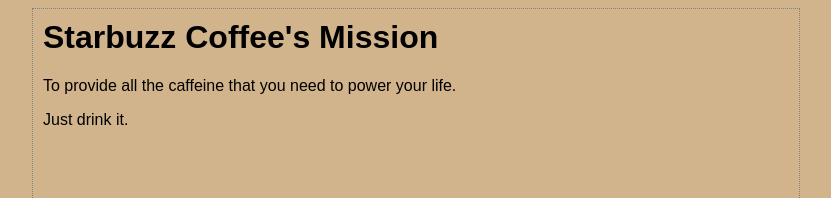
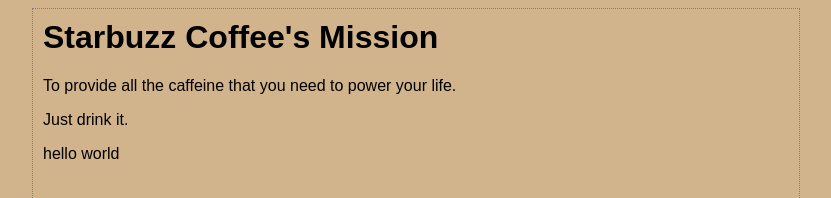
Before and after one commit to YYYUC/STARBUZZ, a plain HTML site: page mission.html in a window 1280 px wide. Shown: the top 198 px of the page, without its empty margins (224-1055 px from the left). Drawn offline with Linux system fonts and the light colour scheme.

Commit message:
Update mission.html

```diff
--- a/mission.html
+++ b/mission.html
@@ -9,6 +9,9 @@
         border: 1px dotted gray;
         padding: 10px 10px 10px 10px;
         font-family: sans-serif;
+        span { color:green;}
+        .red{ color:red;}
+        #blue{ color: blue;}
       }
     </style>
   </head>
@@ -16,5 +19,6 @@
     <h1>Starbuzz Coffee's Mission</h1>
     <p>To provide all the caffeine that you need to power your life.</p>
     <p>Just drink it.</p>
+    <span id="blue" class="red" style="color:black;">hello world</span>
   </body>
 </html>
```
